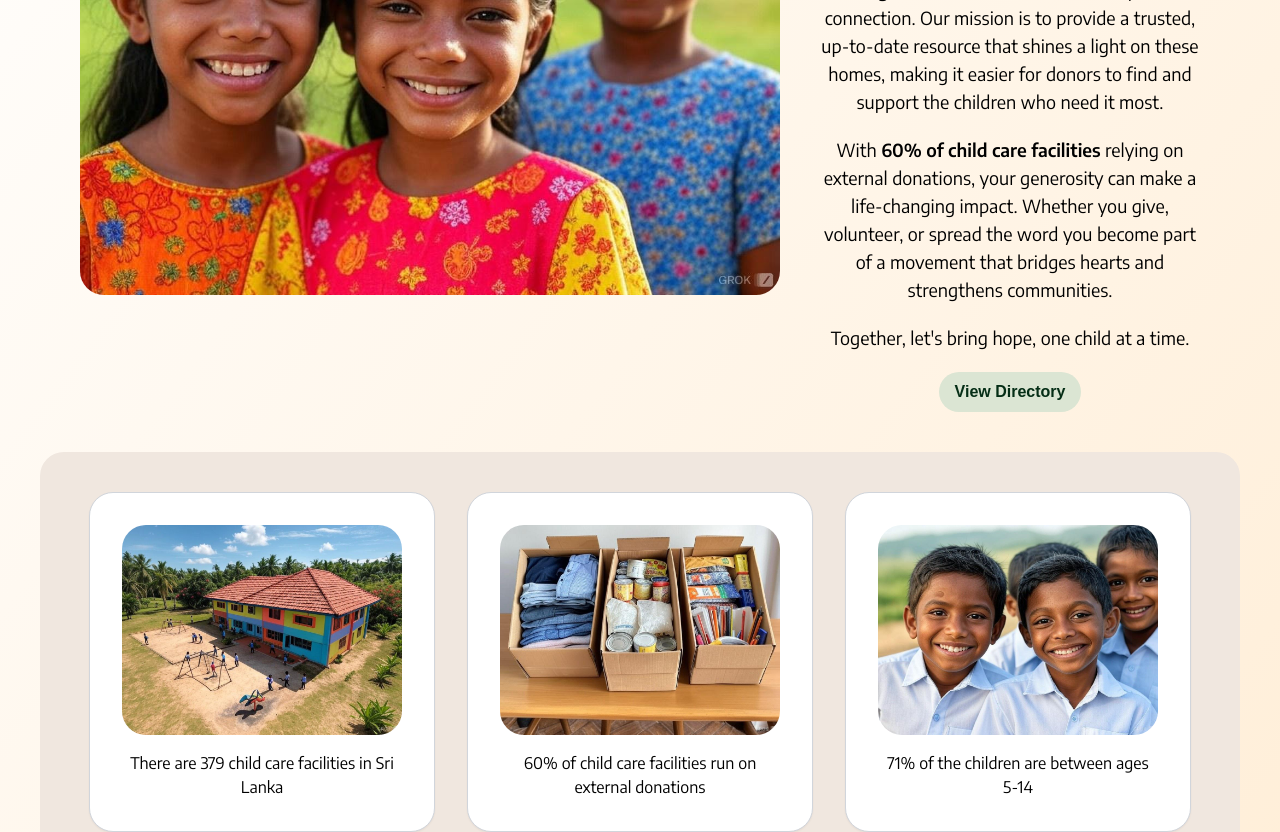
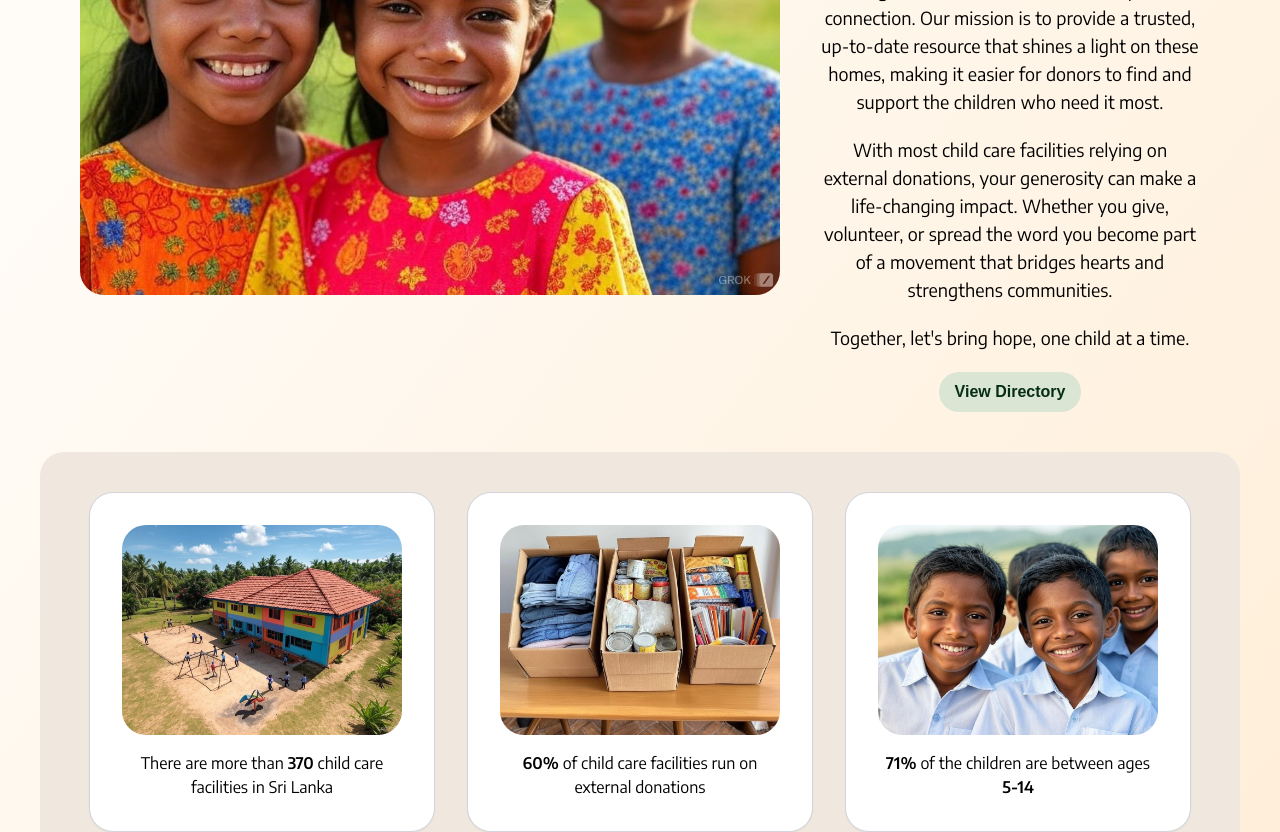
Before and after one commit to bridge-of-hearts-org/boh-web, a Next.js app: page / in a window 1280 px wide. Shown: the part 500-1332 px from the top of the page. Built offline with nearby package versions, Linux system fonts and the light colour scheme; a web font is replaced by a local one.

Commit message:
Refactor the Home page stats section. - Remove the StatCard component and move the content to the Home page. - Add emphasis on certain words/values in the stat cards.

```diff
--- a/src/app/page.tsx
+++ b/src/app/page.tsx
@@ -3,13 +3,13 @@ import { Metadata } from "next";
 import React from "react";
 import Button from "../components/Button";
 import Link from "next/link";
-import StatCard from "@/components/StatCard";
 import ImageComponent from "@/components/ImageComponent";
 
 import HeroSectionImage from "../../public/images/hero-section-photo.jpg";
 import StatFacilityDroneImage from "../../public/images/facility-drone-image.jpg";
 import StatDonationBoxesImage from "../../public/images/donation-boxes.jpg";
 import StatSmilingChildrenImage from "../../public/images/smiling-children-2.jpg";
+import Card from "@/components/Card";
 
 export const metadata: Metadata = {
     title: "Home | Bridge of Hearts",
@@ -52,9 +52,10 @@ export default function HomePage() {
                                 Every child deserves love, care, and a chance
                                 for a brighter future. Yet, in Sri Lanka, more
                                 than <strong>10,000 children</strong> live in
-                                over 370 Child Development Centers commonly
-                                known as children's homes seeking stability and
-                                support.
+                                over{" "}
+                                <strong>370 Child Development Centers</strong>{" "}
+                                commonly known as children's homes seeking
+                                stability and support.
                             </p>
                             <p>
                                 At <strong>Bridge of Hearts</strong>, we believe
@@ -65,13 +66,12 @@ export default function HomePage() {
                                 need it most.
                             </p>
                             <p>
-                                With{" "}
-                                <strong>60% of child care facilities</strong>{" "}
-                                relying on external donations, your generosity
-                                can make a life-changing impact. Whether you
-                                give, volunteer, or spread the word you become
-                                part of a movement that bridges hearts and
-                                strengthens communities.
+                                With most child care facilities relying on
+                                external donations, your generosity can make a
+                                life-changing impact. Whether you give,
+                                volunteer, or spread the word you become part of
+                                a movement that bridges hearts and strengthens
+                                communities.
                             </p>
                             <p>
                                 Together, let's bring hope, one child at a time.
@@ -95,22 +95,48 @@ export default function HomePage() {
             {/* Stat section */}
             <div className="mb-10 w-[100%] rounded-3xl bg-[#f0e7df] p-10">
                 <div className="flex flex-wrap justify-center gap-4 xl:gap-8">
-                    {/* Stat Card */}
-                    <StatCard
-                        imageSrc={StatFacilityDroneImage}
-                        imageAlt="An aerial view of a children's home, with a playground in front of it, where children are playing"
-                        statText="There are 379 child care facilities in Sri Lanka"
-                    />
-                    <StatCard
-                        imageSrc={StatDonationBoxesImage}
-                        imageAlt="Three boxes of donations, with clothes, food and stationery supplies"
-                        statText="60% of child care facilities run on external donations"
-                    />
-                    <StatCard
-                        imageSrc={StatSmilingChildrenImage}
-                        imageAlt="Children in school uniforms smiling at the camera"
-                        statText="71% of the children are between ages 5-14"
-                    />
+                    <Card className="p-8">
+                        <div className="flex w-[280px] flex-col items-center gap-4">
+                            <ImageComponent
+                                src={StatFacilityDroneImage}
+                                sizes="280px"
+                                height={230}
+                                alt="An aerial view of a children's home, with a playground in front of it, where children are playing"
+                            />
+                            <p className="text-center">
+                                There are more than <strong>370</strong> child
+                                care facilities in Sri Lanka
+                            </p>
+                        </div>
+                    </Card>
+                    <Card className="p-8">
+                        <div className="flex w-[280px] flex-col items-center gap-4">
+                            <ImageComponent
+                                src={StatDonationBoxesImage}
+                                sizes="280px"
+                                height={230}
+                                alt="Three boxes of donations, with clothes, food and stationery supplies"
+                            />
+                            <p className="text-center">
+                                <strong>60%</strong> of child care facilities
+                                run on external donations
+                            </p>
+                        </div>
+                    </Card>
+                    <Card className="p-8">
+                        <div className="flex w-[280px] flex-col items-center gap-4">
+                            <ImageComponent
+                                src={StatSmilingChildrenImage}
+                                sizes="280px"
+                                height={230}
+                                alt="Children in school uniforms smiling at the camera"
+                            />
+                            <p className="text-center">
+                                <strong>71%</strong> of the children are between
+                                ages <strong>5-14</strong>
+                            </p>
+                        </div>
+                    </Card>
                 </div>
             </div>
         </div>
--- a/src/components/StatCard.tsx
+++ /dev/null
@@ -1,25 +0,0 @@
-import { StaticImageData } from "next/image";
-import Card from "./Card";
-import ImageComponent from "./ImageComponent";
-
-type StatCardProps = {
-    imageSrc: StaticImageData;
-    imageAlt: string;
-    statText: string;
-};
-
-export default function StatCard(props: StatCardProps) {
-    return (
-        <Card className="p-8">
-            <div className="flex w-[280px] flex-col items-center gap-4">
-                <ImageComponent
-                    src={props.imageSrc}
-                    sizes="280px"
-                    height={230}
-                    alt={props.imageAlt}
-                />
-                <p className="text-center">{props.statText}</p>
-            </div>
-        </Card>
-    );
-}
```
